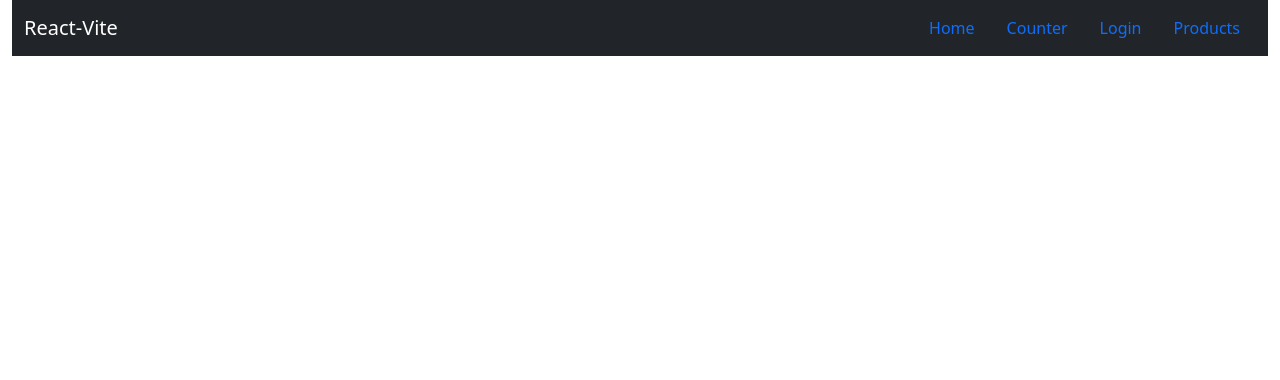
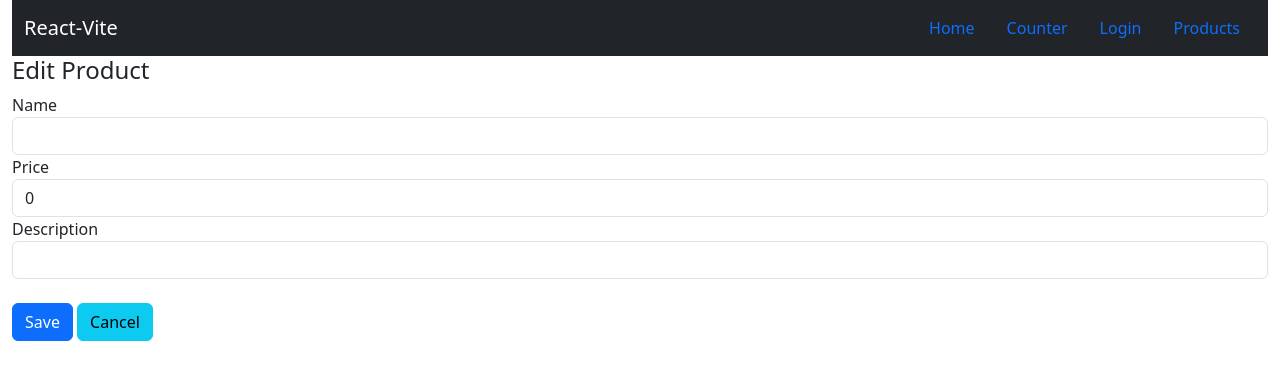
Before and after one commit to aniljos/React-Lnw, a React (Vite) app in the folder the-awesome-app-ts/: page /products/1 in a window 1280 px wide. Shown: the top 380 px of the page. Built offline with nearby package versions, Linux system fonts and the light colour scheme; no server answers.

Commit message:
Day 2 session 4

```diff
--- a/the-awesome-app-ts/src/App.tsx
+++ b/the-awesome-app-ts/src/App.tsx
@@ -3,6 +3,7 @@ import Message from './components/Message';
 import Counter from './components/Counter';
 import Login from './components/Login';
 import ListProducts from './components/ListProducts';
+import EditProduct from './components/EditProduct';
 
 
 function App() {
@@ -36,6 +37,7 @@ function App() {
               <Route path='/counter' element={<Counter initialCount={5}/>}/>
               <Route path='/login' element={<Login/>}/>
               <Route path='/products' element={<ListProducts/>}/>
+              <Route path='/products/:id' element={<EditProduct/>}/>
             </Routes>
         </main>
       </Router>
--- /dev/null
+++ b/the-awesome-app-ts/src/components/EditProduct.tsx
@@ -0,0 +1,93 @@
+//http://localhost:5173/products/4
+//http://localhost:5173/products/5
+
+import axios from "axios";
+import { ChangeEvent, useEffect, useState, MouseEvent } from "react";
+import { useNavigate, useParams } from "react-router-dom";
+import { Product } from "../model/Product";
+
+function EditProduct() {
+
+    const params = useParams();
+    const [product, setProduct] = useState(new Product(0, "", 0, ""));
+    const navigate = useNavigate();
+
+    useEffect(() => {
+        fetchProduct();
+    }, []);
+
+    async function fetchProduct() {
+
+        try {
+            const url = "http://localhost:9000/products/" + params.id;
+            const response = await axios.get<Product>(url);
+            setProduct(response.data);
+
+        } catch {
+
+            console.log("Failed to fetch data");
+        }
+    }
+    function handleNameChange(evt: ChangeEvent<HTMLInputElement>) {
+
+        // const value = evt.target.value;
+        // const copy = {...product};
+        // copy.name = value;
+        // setProduct(copy);
+
+        setProduct({ ...product, name: evt.target.value })
+
+    }
+
+    async function save(e: MouseEvent) {
+        e.preventDefault();
+
+        try {
+            const url = "http://localhost:9000/products/" + product.id;
+            await axios.put(url, product);
+            navigate(-1);
+        }
+        catch {
+            alert("Failed to save..");
+        }
+    }
+    function cancel(e: MouseEvent) {
+        e.preventDefault();
+        navigate(-1);
+    }
+
+
+    return (
+        <div>
+            <h4>Edit Product</h4>
+            <form>
+                <div className="form-group">
+                    <label htmlFor="name">Name</label>
+                    <input type="text" id="name"
+                        className="form-control" value={product.name} onChange={handleNameChange} />
+                </div>
+
+                <div className="form-group">
+                    <label htmlFor="price">Price</label>
+                    <input type="number" id="price" className="form-control"
+                        value={product.price}
+                        onChange={e => setProduct({ ...product, price: Number(e.target.value) })} />
+                </div>
+
+                <div className="form-group">
+                    <label htmlFor="desc">Description</label>
+                    <input type="text" id="desc" className="form-control"
+                        value={product.description}
+                        onChange={e => setProduct({ ...product, description: e.target.value })} />
+                </div>
+                <br />
+                <div>
+                    <button className="btn btn-primary" onClick={save}>Save</button>&nbsp;
+                    <button className="btn btn-info" onClick={cancel}>Cancel</button>
+                </div>
+            </form>
+        </div>
+    )
+}
+
+export default EditProduct;
--- a/the-awesome-app-ts/src/components/ListProducts.tsx
+++ b/the-awesome-app-ts/src/components/ListProducts.tsx
@@ -2,11 +2,13 @@ import axios from "axios";
 import { useEffect, useState } from "react";
 import { Product } from "../model/Product";
 import './ListProducts.css';
+import { useNavigate } from "react-router-dom";
 
 const baseUrl = "http://localhost:9000/products";
 function ListProducts() {
 
     const [products, setProducts] = useState<Product[]>([]);
+    const navigate = useNavigate();
 
     useEffect(() => {
 
@@ -14,6 +16,8 @@ function ListProducts() {
 
     }, [])
     async function fetchProducts() {
+
+
         try {
 
             const response = await axios.get<Product[]>(baseUrl);
@@ -38,14 +42,18 @@ function ListProducts() {
                 copy_of_products.splice(index, 1);
                 setProducts(copy_of_products);
             }
-
             alert("Deleted product: " + product.id);
 
-        } catch (error) {
+        } catch {
 
             alert("failed to delete product: " + product.id);
         }
+    }
 
+    function editProduct(product: Product){
+
+
+        navigate(`/products/${product.id}`);
     }
 
     return (
@@ -62,7 +70,7 @@ function ListProducts() {
                             <div>
                                 <button className="btn btn-warning"
                                             onClick={() => {deleteProduct(product)}}>Delete</button>&nbsp;
-                                <button className="btn btn-info">Edit</button>
+                                <button className="btn btn-info" onClick={() => {editProduct(product)}}>Edit</button>
                             </div>
                         </div>
                     )
```
Also changed, not shown: 1 other file (tests, documents, lock files or other folders).
